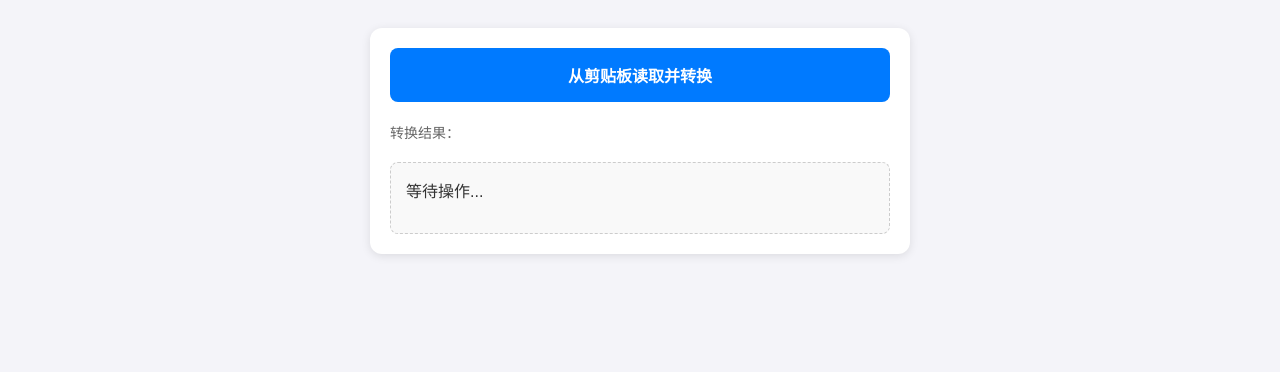
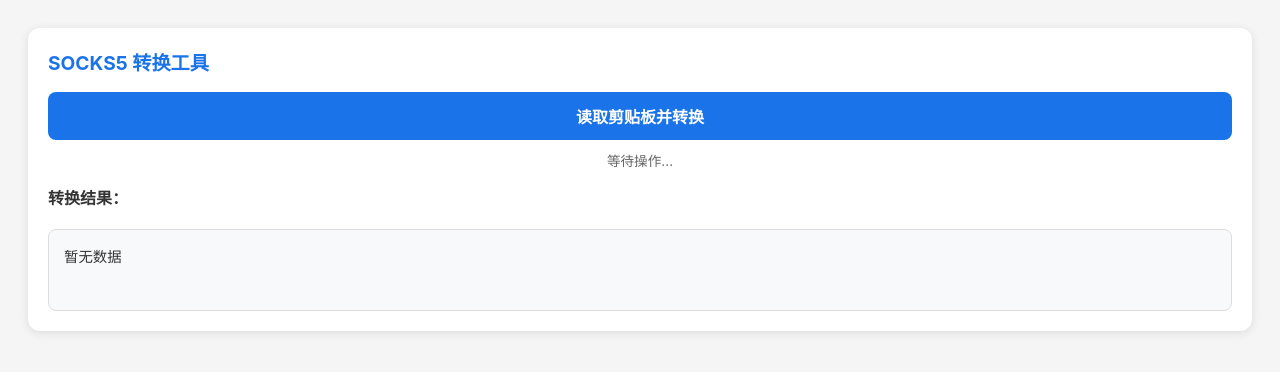
Before and after one commit to 1536455187/sk5, a plain HTML site: page index.html in a window 1280 px wide. Drawn offline with Linux system fonts and the light colour scheme.

Commit message:
Update index.html

```diff
--- a/index.html
+++ b/index.html
@@ -3,66 +3,112 @@
 <head>
     <meta charset="UTF-8">
     <meta name="viewport" content="width=device-width, initial-scale=1.0">
-    <title>Socks5 转换器</title>
+    <title>Nekobox 格式转换器</title>
     <style>
-        body { font-family: sans-serif; padding: 20px; background-color: #f4f4f9; }
-        .container { max-width: 500px; margin: auto; background: white; padding: 20px; border-radius: 12px; box-shadow: 0 2px 10px rgba(0,0,0,0.1); }
+        body {
+            font-family: -apple-system, system-ui, BlinkMacSystemFont, "Segoe UI", Roboto, sans-serif;
+            padding: 20px;
+            background-color: #f5f5f5;
+            color: #333;
+        }
+        .card {
+            background: white;
+            padding: 20px;
+            border-radius: 12px;
+            box-shadow: 0 2px 10px rgba(0,0,0,0.1);
+        }
+        h2 { margin-top: 0; font-size: 1.2rem; color: #1a73e8; }
         button {
-            width: 100%; padding: 15px; background-color: #007aff; color: white;
-            border: none; border-radius: 8px; font-size: 16px; font-weight: bold; cursor: pointer;
+            width: 100%;
+            padding: 12px;
+            background-color: #1a73e8;
+            color: white;
+            border: none;
+            border-radius: 8px;
+            font-size: 1rem;
+            font-weight: bold;
+            cursor: pointer;
+            transition: background 0.3s;
         }
-        button:active { background-color: #0056b3; }
-        .result-box {
-            margin-top: 20px; padding: 15px; background: #f9f9f9; border: 1px dashed #ccc;
-            border-radius: 8px; word-break: break-all; min-height: 40px; color: #333;
+        button:active { background-color: #1557b0; }
+        .result-area {
+            margin-top: 20px;
+            padding: 15px;
+            background: #f8f9fa;
+            border: 1px solid #ddd;
+            border-radius: 8px;
+            word-break: break-all;
+            min-height: 50px;
+            font-family: monospace;
+            font-size: 0.9rem;
         }
-        .label { font-size: 14px; color: #666; margin-bottom: 8px; }
+        .status {
+            margin-top: 10px;
+            font-size: 0.85rem;
+            color: #666;
+            text-align: center;
+        }
     </style>
 </head>
 <body>
 
-<div class="container">
-    <button id="convertBtn">从剪贴板读取并转换</button>
+<div class="card">
+    <h2>SOCKS5 转换工具</h2>
+    <button id="convertBtn">读取剪贴板并转换</button>
 
-    <div class="label" style="margin-top: 20px;">转换结果：</div>
-    <div id="displayArea" class="result-box">等待操作...</div>
+    <div id="status" class="status">等待操作...</div>
+
+    <div style="margin-top: 15px; font-weight: bold;">转换结果：</div>
+    <div id="result" class="result-area">暂无数据</div>
 </div>
 
 <script>
     const convertBtn = document.getElementById('convertBtn');
-    const displayArea = document.getElementById('displayArea');
+    const resultDiv = document.getElementById('result');
+    const statusDiv = document.getElementById('status');
 
     convertBtn.addEventListener('click', async () => {
         try {
-            // 1. 获取剪贴板文本
+            // 1. 从剪贴板读取文本
             const text = await navigator.clipboard.readText();
 
-            // 2. 格式解析 (c535.ips5.vip|9125|2974348|a26d8afba|2026-05-01)
+            if (!text || !text.includes('|')) {
+                statusDiv.innerText = "错误：剪贴板内容格式不正确";
+                return;
+            }
+
+            // 2. 解析文本
+            // 格式: c535.ips5.vip|9125|2974348|a26d8afba|2026-05-01
             const parts = text.trim().split('|');
 
             if (parts.length < 4) {
-                displayArea.innerText = "错误：剪贴板内容格式不正确";
+                statusDiv.innerText = "错误：解析失败，字段不足";
                 return;
             }
 
-            const [host, port, user, pass, date] = parts;
+            const host = parts[0];
+            const port = parts[1];
+            const user = parts[2];
+            const pass = parts[3];
+            const date = parts[4] || "S5"; // 日期作为备注
 
-            // 3. 构造 Nekobox 识别的 socks5 格式
-            // 格式：socks5://user:pass@host:port#备注
-            const encodedUser = encodeURIComponent(user);
-            const encodedPass = encodeURIComponent(pass);
-            const remark = encodeURIComponent(`S5_${date || 'node'}`);
+            // 3. 构建 SOCKS5 链接
+            // 格式: socks5://user:pass@host:port#remarks
+            const sk5Link = `socks5://${user}:${pass}@${host}:${port}#${date}`;
 
-            const sk5Url = `socks5://${encodedUser}:${encodedPass}@${host}:${port}#${remark}`;
+            // 4. 显示在网页上
+            resultDiv.innerText = sk5Link;
 
-            // 4. 写入剪贴板
-            await navigator.clipboard.writeText(sk5Url);
+            // 5. 自动写回剪贴板
+            await navigator.clipboard.writeText(sk5Link);
 
-            // 5. 显示在页面
-            displayArea.innerText = sk5Url;
+            statusDiv.style.color = "#28a745";
+            statusDiv.innerText = "✔ 已成功转换并复制到剪贴板";
 
         } catch (err) {
-            displayArea.innerText = "操作失败：请确保已授予剪贴板权限 " + err;
+            console.error(err);
+            statusDiv.style.color = "#dc3545";
+            statusDiv.innerText = "出错：请确保已授予剪贴板权限";
         }
     });
 </script>
```
